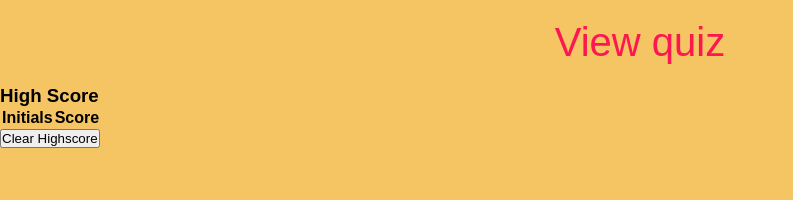
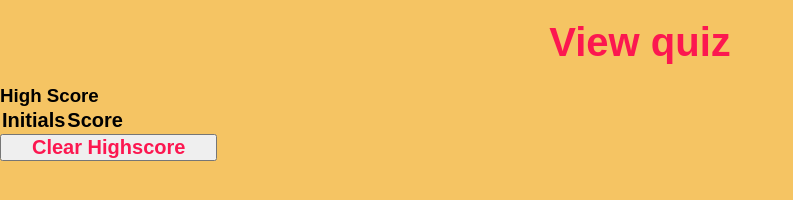
Before and after one commit to jasminesimxy/tickingtimebomb-quiz, a plain HTML site: page highscores.html in a window 1280 px wide. Shown: the whole page, without its empty margins (0-793 px from the left). Drawn offline with nearby package versions, Linux system fonts and the light colour scheme.

Commit message:
fixed all errors

```diff
--- a/highscore.css
+++ b/highscore.css
@@ -1,3 +1,6 @@
-table, tr, th {
-    border: 1px solid;
-  }
+h3 {
+    display:flex;
+    font-size: 50px;
+    color: red;
+    align-items: center;
+}
--- a/highscores.html
+++ b/highscores.html
@@ -11,7 +11,7 @@
 
 <body>
     <header>
-        <a href = "index.html">View quiz</a>
+        <a href = "index.html"><strong>View quiz</strong></a>
     </header>
 
     <main>
--- a/highscores.js
+++ b/highscores.js
@@ -1,15 +1,21 @@
 var scoreHistory = JSON.parse(localStorage.getItem("scoreHistory")) || [];
 var clearHighscore = document.getElementById("clearhighscore")
+var headingsContainer = document.querySelector("tr");
+
+headingsContainer.setAttribute('style', 'font-size: 20px; color: black;font-weight: bolder; padding:100px;alignItems:center')
 
 for (let index = 0; index < scoreHistory.length; index++) {
     const element = scoreHistory[index];
 
-    //
+    //initials
     var initials = document.createElement('td')
     initials.textContent = scoreHistory[index].initials;
+    initials.setAttribute('style' , 'font-size: 20px; color:black;font-weight: bolder; padding:10px 10px;  alignItems:center')
 
+    //scores
     var score = document.createElement('td')
     score.textContent = scoreHistory[index].score;
+    score.setAttribute('style' , 'font-size: 20px; color:black;font-weight:bolder;padding: 10px 10px;alignItems:center')
 
     var tr = document.createElement('tr')
     tr.appendChild(initials)
@@ -26,3 +32,5 @@ clearHighscore.addEventListener('click',function() {
     localStorage.clear()
     document.getElementById("tbody").innerHTML= ""
 } );
+
+clearHighscore.setAttribute('style' , 'font-size: 20px; color:#fc1750;font-weight: bolder; padding-left: 30px; padding-right:30px;alignItems:center')
```
